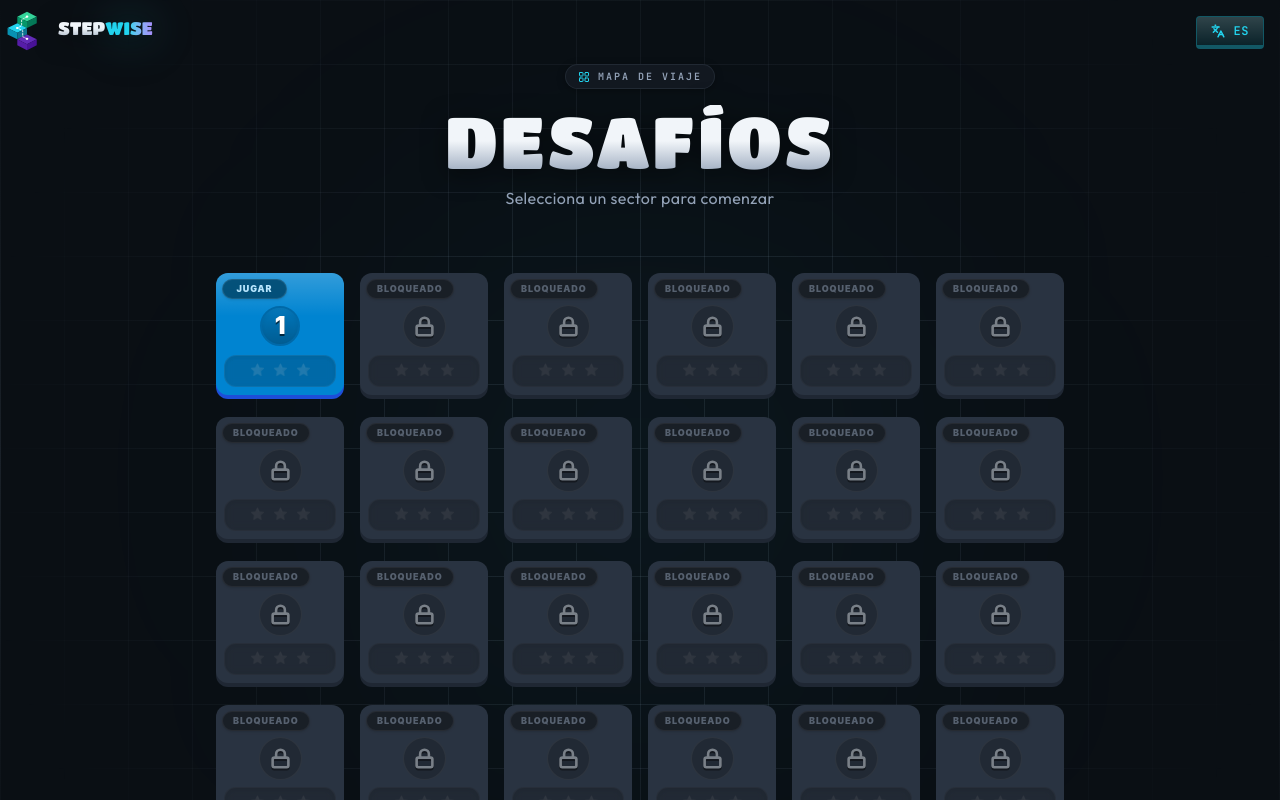
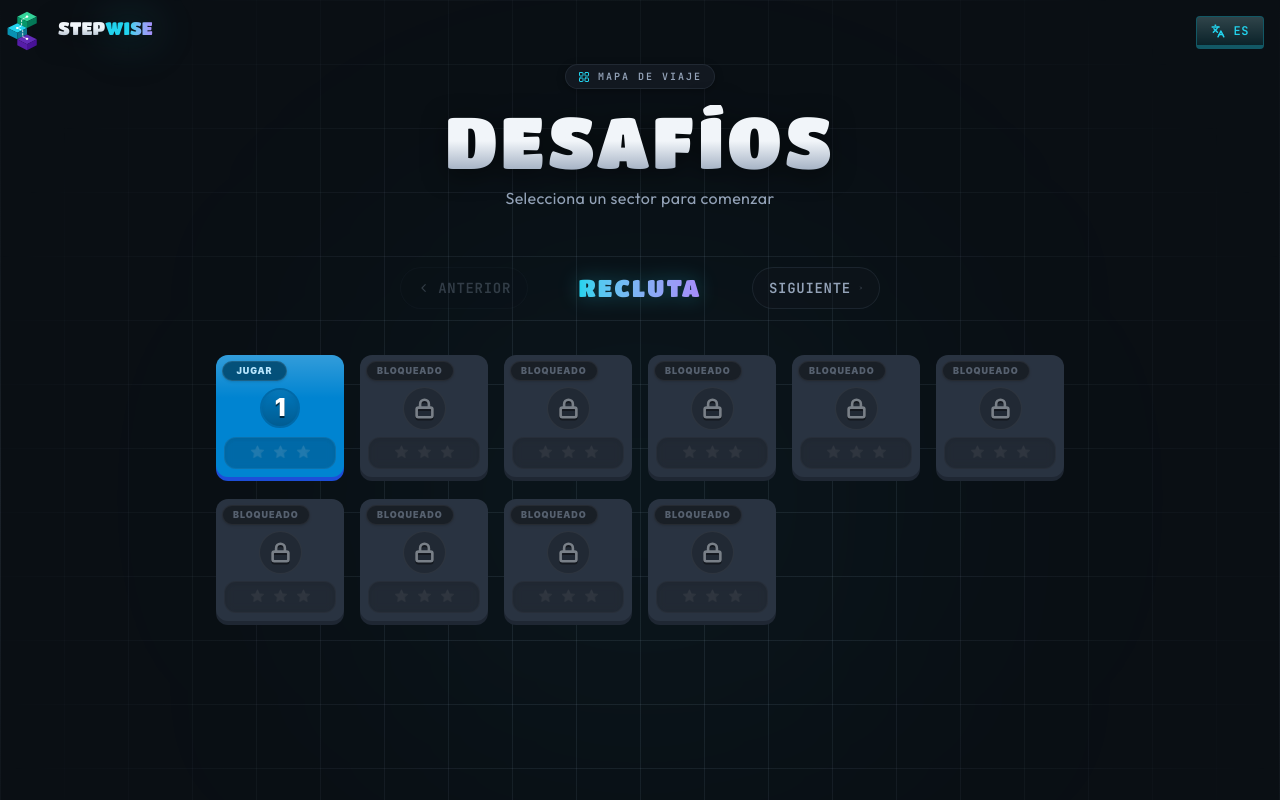
Before and after one commit to AletzMan/stepwise-game, a React (Vite) app: page /levels in a window 1280 px wide. Shown: the top 800 px of the page. Built offline with nearby package versions, Linux system fonts and the light colour scheme.

Commit message:
feat: Add difficulty navigation to levels page

```diff
--- a/src/locales/en.json
+++ b/src/locales/en.json
@@ -60,6 +60,15 @@
       "tag": "TRAVEL MAP",
       "title": "CHALLENGES",
       "subtitle": "Select a sector to start",
+      "difficulty": {
+        "easy": "RECRUIT",
+        "medium": "INITIATE",
+        "hard": "EXPLORER",
+        "expert": "STRATEGIST",
+        "legend": "MASTER"
+      },
+      "previous": "PREVIOUS",
+      "next": "NEXT",
       "back": "HOME",
       "status": {
         "completed": "!DONE!",
@@ -165,6 +174,16 @@
           "title": "How to Use REPEAT",
           "description": "First, place the steps you want to repeat, and right after them, add [REPEAT] choosing how many EXTRA times they should run. The character will look back and repeat those same steps that many times."
         }
+      },
+      "38": {
+        "f3": {
+          "title": "The Third Function: F3",
+          "description": "Your toolbox is expanding! You've unlocked [F3], a brand new command list to organize your most complex strategies."
+        },
+        "f3Two": {
+          "title": "Divide and Conquer",
+          "description": "Now you have three tabs to organize your routines however you like! Combine [F1], [F2], and [F3] in the main list to build massive combinations using very few commands."
+        }
       }
     }
   }
--- a/src/locales/es.json
+++ b/src/locales/es.json
@@ -60,6 +60,15 @@
       "tag": "MAPA DE VIAJE",
       "title": "DESAFÍOS",
       "subtitle": "Selecciona un sector para comenzar",
+      "difficulty": {
+        "easy": "RECLUTA",
+        "medium": "INICIADO",
+        "hard": "EXPLORADOR",
+        "expert": "ESTRATEGA",
+        "legend": "MAESTRO"
+      },
+      "previous": "ANTERIOR",
+      "next": "SIGUIENTE",
       "back": "INICIO",
       "status": {
         "completed": "!HECHO!",
@@ -162,6 +171,16 @@
           "title": "Cómo Usar REPEAT",
           "description": "Primero pon los pasos que quieres que se repitan y, justo después, añade [REPEAT] eligiendo cuántas veces EXTRA se ejecutarán. El personaje volverá atrás para repetir esos mismos pasos esa cantidad de veces."
         }
+      },
+      "38": {
+        "f3": {
+          "title": "La Tercera Función: F3",
+          "description": "¡Tu caja de herramientas se expande! Has desbloqueado [F3], una nueva lista de comandos para organizar tus estrategias más complejas."
+        },
+        "f3Two": {
+          "title": "Divide y Vencerás",
+          "description": "¡Ahora tienes tres pestañas para organizar tus rutinas como tú quieras! Combina [F1], [F2] y [F3] en la lista principal para crear combinaciones gigantescas usando muy pocos comandos."
+        }
       }
     }
   }
--- a/src/routes/Levels.tsx
+++ b/src/routes/Levels.tsx
@@ -1,15 +1,26 @@
 import { LEVELS } from "../game/levels";
-import { LayoutGrid } from "lucide-react";
+import { LayoutGrid, ChevronLeft, ChevronRight } from "lucide-react";
 import { useTranslation } from "react-i18next";
 import LanguageToggle from "../components/ui/LanguageToggle";
 import { LevelCard } from "../components/levels/LevelCard";
 import { NavLink } from "react-router";
 import { LogoSteps } from "../components/layout/LogoSteps";
 import { useGameStore } from "../store/gameStore";
+import { useState } from "react";
+import { motion, AnimatePresence } from "motion/react";
 
+const DIFFICULTY = [
+    { id: 1, label: "easy" },
+    { id: 2, label: "medium" },
+    { id: 3, label: "hard" },
+    { id: 4, label: "expert" },
+    { id: 5, label: "legend" }
+];
 export default function Levels() {
     const { t } = useTranslation();
     const levels = useGameStore((state) => state.levels);
+    const [currentDifficulty, setCurrentDifficulty] = useState<number>(1);
+    const [direction, setDirection] = useState(0);
 
     return (
         <div className="min-h-screen bg-bg-primary relative overflow-hidden flex flex-col items-center select-none px-4 py-12 md:py-16">
@@ -61,10 +72,65 @@ export default function Levels() {
                 <p className="font-outfit text-sm sm:text-base text-text-secondary tracking-wide mb-10 md:mb-14 text-center max-w-md leading-relaxed">
                     {t('levels.subtitle')}
                 </p>
+                <div className="flex items-center justify-center gap-4 sm:gap-6 mb-10">
+                    <button
+                        disabled={currentDifficulty <= 1}
+                        onClick={() => {
+                            setDirection(-1);
+                            setCurrentDifficulty(currentDifficulty - 1);
+                        }}
+                        className="flex items-center justify-center gap-2 px-4 py-2.5 w-28 sm:w-32 text-xs sm:text-sm font-jetbrains font-bold tracking-wider text-text-secondary bg-bg-secondary/40 backdrop-blur-md border border-border-custom rounded-full hover:border-accent-cyan hover:text-accent-cyan hover:shadow-[0_0_15px_rgba(34,211,238,0.2)] hover:-translate-x-1 transition-all disabled:opacity-30 disabled:pointer-events-none"
+                    >
+                        <ChevronLeft size={16} />
+                        {t('levels.previous')}
+                    </button>
+
+                    <div className="w-32 sm:w-44 flex justify-center">
+                        <span className="font-['Titan_One'] text-xl sm:text-2xl tracking-[2px] uppercase bg-linear-to-r from-accent-cyan to-accent-purple bg-clip-text text-transparent drop-shadow-[0_0_10px_rgba(34,211,238,0.3)]">
+                            {t('levels.difficulty.' + DIFFICULTY[currentDifficulty - 1].label)}
+                        </span>
+                    </div>
+
+                    <button
+                        disabled={currentDifficulty >= DIFFICULTY.length}
+                        onClick={() => {
+                            setDirection(1);
+                            setCurrentDifficulty(currentDifficulty + 1);
+                        }}
+                        className="flex items-center justify-center gap-2 px-4 py-2.5 w-28 sm:w-32 text-xs sm:text-sm font-jetbrains font-bold tracking-wider text-text-secondary bg-bg-secondary/40 backdrop-blur-md border border-border-custom rounded-full hover:border-accent-cyan hover:text-accent-cyan hover:shadow-[0_0_15px_rgba(34,211,238,0.2)] hover:translate-x-1 transition-all disabled:opacity-30 disabled:pointer-events-none"
+                    >
+                        {t('levels.next')}
+                        <ChevronRight size={16} />
+                    </button>
+                </div>
 
                 {/* MAPA DE SECTORES (GRID TÁCTICA) */}
-                <div className="grid grid-cols-[repeat(auto-fit,minmax(128px,128px))] grid-rows-[repeat(auto-fit,minmax(128px,128px))] gap-4 w-full justify-center items-start h-[calc(100svh-220px)] overflow-y-auto">
-                    {LEVELS.map((level, index) => {
+                <div className="relative w-full h-[calc(100svh-220px)] overflow-hidden">
+                    <AnimatePresence initial={false} custom={direction} mode="wait">
+                        <motion.div
+                            key={currentDifficulty}
+                            custom={direction}
+                            variants={{
+                                enter: (dir: number) => ({
+                                    x: dir > 0 ? 200 : -200,
+                                    opacity: 0
+                                }),
+                                center: {
+                                    x: 0,
+                                    opacity: 1
+                                },
+                                exit: (dir: number) => ({
+                                    x: dir > 0 ? -200 : 200,
+                                    opacity: 0
+                                })
+                            }}
+                            initial="enter"
+                            animate="center"
+                            exit="exit"
+                            transition={{ type: "spring", stiffness: 400, damping: 30 }}
+                            className="grid grid-cols-[repeat(auto-fit,minmax(128px,128px))] grid-rows-[repeat(auto-fit,minmax(128px,128px))] gap-4 w-full justify-center items-center h-full overflow-y-auto"
+                        >
+                            {LEVELS.slice((currentDifficulty - 1) * 10, currentDifficulty * 10).map((level, index) => {
                                 const status = levels.find(l => l.id === level.id)?.status || 'locked';
 
                                 return (
@@ -73,9 +139,12 @@ export default function Levels() {
                                         level={level.id}
                                         status={index === 0 && status !== 'completed' ? 'unlocked' : status}
                                         stars={levels.find(l => l.id === level.id)?.stars || 0}
+                                        difficulty={currentDifficulty}
                                     />
                                 );
                             })}
+                        </motion.div>
+                    </AnimatePresence>
                 </div>
 
             </div>
```
Lines whose indentation alone changed are shown as unchanged.
